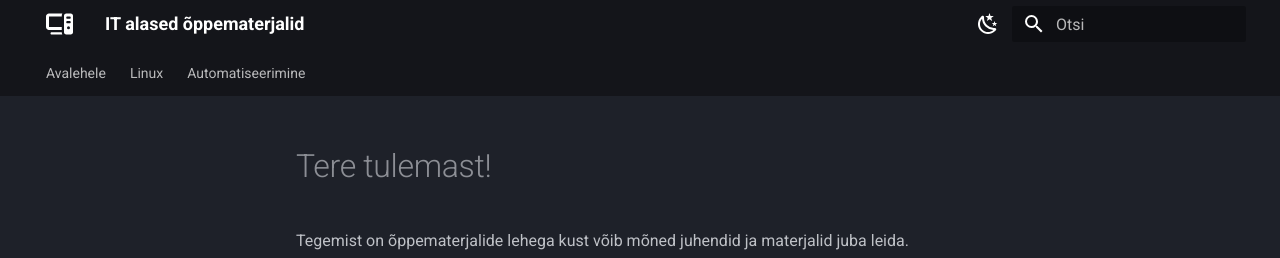
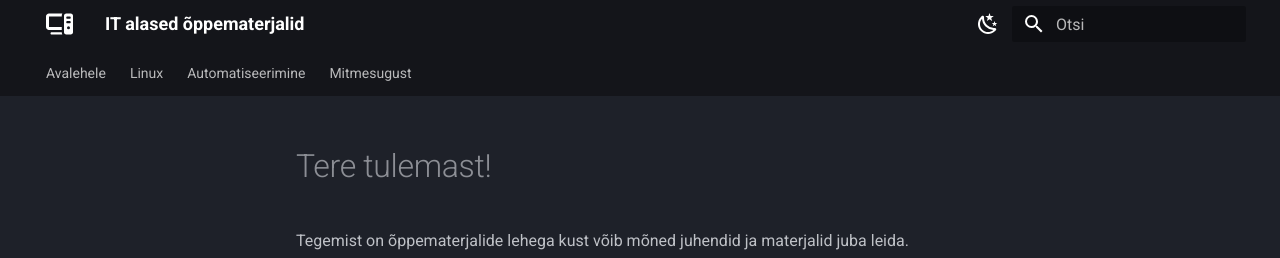
Before and after one commit to priitpaap/priitpaap.github.io, an MkDocs documentation site: the page built from docs/index.md, in a window 1280 px wide. Shown: the top 258 px of the page. Built offline with MkDocs 1.6.1 and Material for MkDocs 9.7.7, drawn with Linux system fonts in a browser that asks for light colours.

Commit message:
Uuendatud greenbone.md

```diff
--- a/mkdocs.yml
+++ b/mkdocs.yml
@@ -122,3 +122,5 @@
     - Rollid ja struktuur: ansible/ansibleroles.md
     - Ansible Galaxy Collections: ansible/ansiblegalaxy.md
     - Ansible parimad praktikad: ansible/ansiblebestpractises.md
+- Mitmesugust:
+  - Greenbone: mitmesugust/greenbone.md
```
Also changed, not shown: 1 other file.
